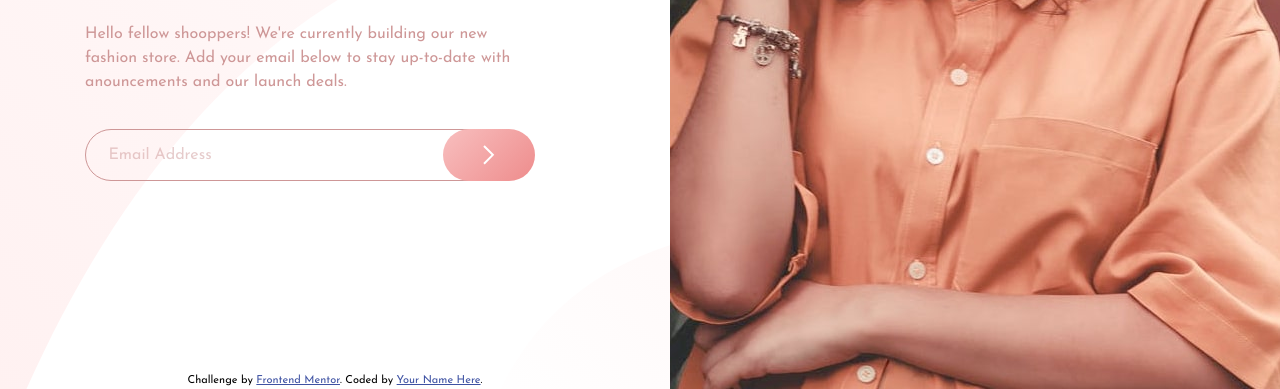
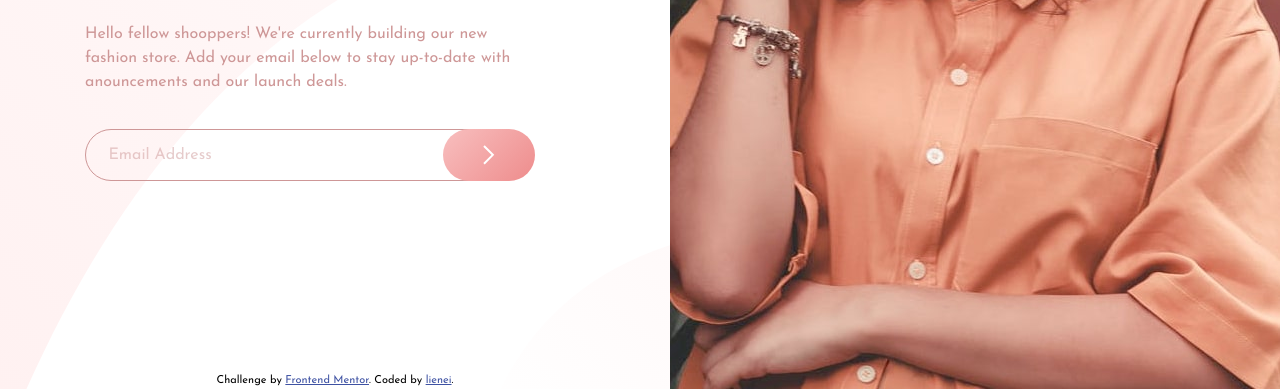
Before and after one commit to NJVS/Base-Apparel-coming-soon-page, a plain HTML site: page index.html in a window 1280 px wide. Shown: the part 411-800 px from the top of the page. Drawn offline with Linux system fonts and the light colour scheme.

Commit message:
attribution

```diff
--- a/index.html
+++ b/index.html
@@ -57,7 +57,7 @@
     <footer>
       <p class="attribution">
         Challenge by <a href="https://www.frontendmentor.io?ref=challenge" target="_blank">Frontend Mentor</a>.
-        Coded by <a href="#">Your Name Here</a>.
+        Coded by <a href="#">lienei</a>.
       </p>
     </footer>
   </main>
```
